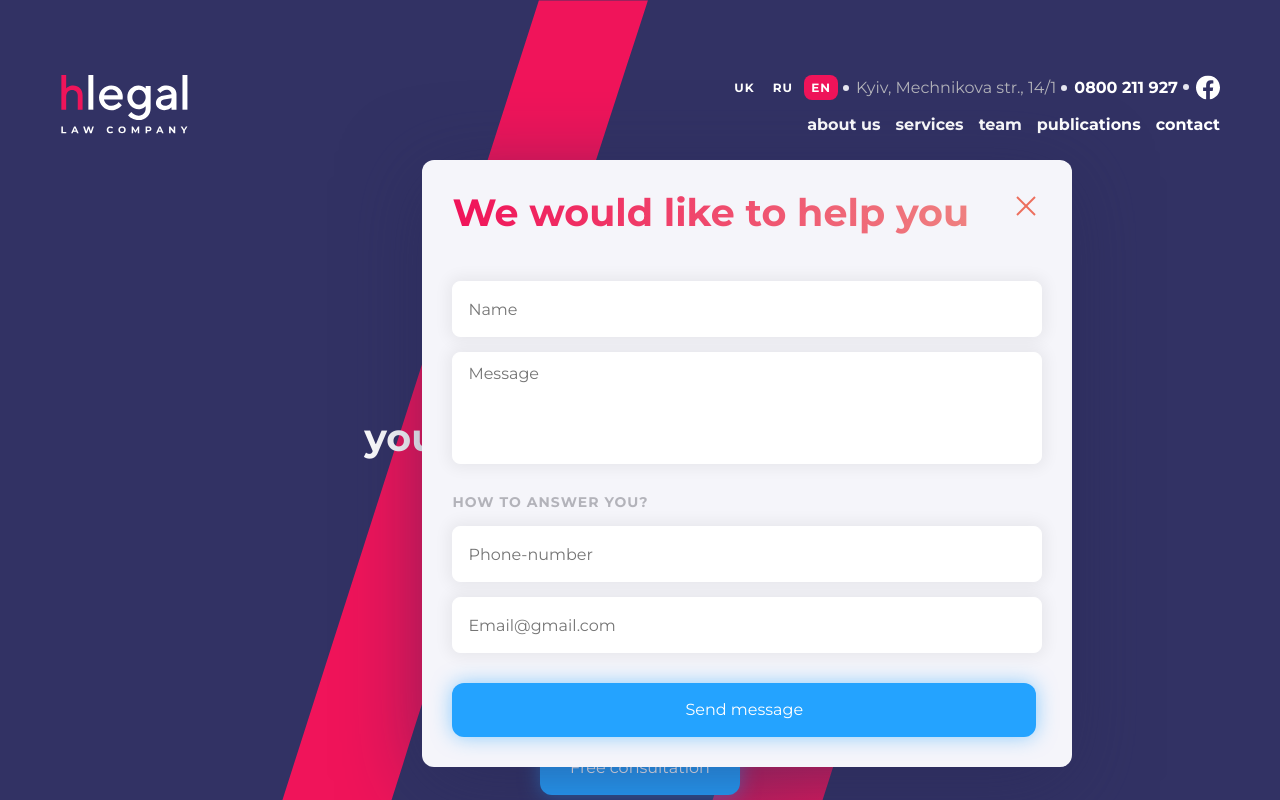
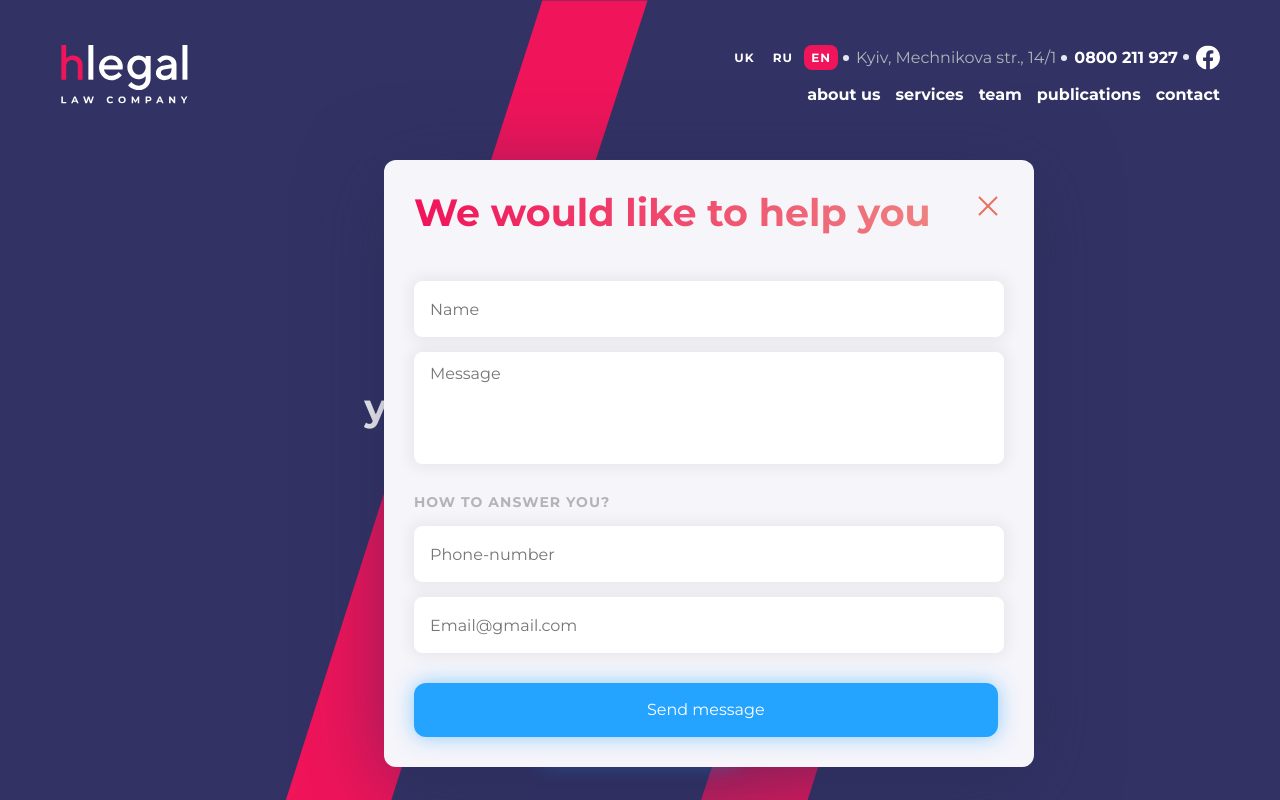
Before and after one commit to DramaretskyiMaksym/FinalWork, a website: page index.html in a window 1280 px wide. Both pictures are taken after a click on the button "Free consultation". Shown: the top 800 px of the page. Drawn offline with Linux system fonts and the light colour scheme.

Commit message:
edits form

```diff
--- a/index.html
+++ b/index.html
@@ -326,7 +326,7 @@
 
     </div>
   </section>
-  <form  class=" form-form " action="https://fom.in.ua/echo" target="_blank" method="post">
+  <form  class=" form " action="https://fom.in.ua/echo" target="_blank" method="post">
     <div class="user-name">
       <legend>We would like to help you</legend>
       <input  class="name" type="text" name="user-name" placeholder="Name"  required>
@@ -341,7 +341,7 @@
     <button class="close__form-form" type="button" id="close-form"></button>
   </form>
   <script>
-    const form = document.querySelector('.form-form');
+    const form = document.querySelector('.form');
     const openButton = document.querySelector('#open-form')
     const closeButton = document.querySelector('#close-form')
 
--- a/scss/media/_tablet-1024.scss
+++ b/scss/media/_tablet-1024.scss
@@ -12,7 +12,7 @@
     position: relative;
     bottom: -25px;
     justify-content: flex-end;
-    padding: 50px 0px 0px 0px;
+    padding: 20px 0px 0px 0px;
   }
   .header__nav {
     flex-direction: row;
--- a/scss/media/_tablet-768.scss
+++ b/scss/media/_tablet-768.scss
@@ -15,7 +15,7 @@
   .header__info {
     background-color:transparent;
     justify-content:flex-start;
-    padding: 50px 0px 30px 0px;
+    padding: 20px 0px 30px 0px;
   }
 
   .header__address {
--- a/scss/sections/_form.scss
+++ b/scss/sections/_form.scss
@@ -1,15 +1,15 @@
 
 
-.form-form {
+.form {
   display:none;
   width: 650px;
   padding: 30px 30px;
   position: fixed;
-  z-index: 1;
+  // z-index: 1;
   top: 20%;
-  left: 33%;
+  left: 30%;
   transform: translate(-50% -50%);
-  background: #F5F5FA;
+  background-color: #F5F5FA;
   box-shadow: 0px 15px 80px rgba(40, 40, 86, 0.5);
   border-radius: 12px;
   legend {
@@ -27,13 +27,16 @@
 
 .form__showed {
   display: block;
+  // position: absolute;
+  // top: 18%;
+  // left: 30%;
 }
 
 .close__form-form {
   position: absolute;
   top:30px ;
   right: 30px;
-  background-image: url("../../images/Close_Form.svg");
+  background-image: url("../images/Close_Form.svg");
   width: 32px;
   height: 32px;
   border:#EC6F5D;
@@ -66,11 +69,12 @@
 }
 
 input {
+  display: block;
   font-weight: 500;
   font-size: 16px;
   line-height: 26px;
   color: #B3B3BA;
-  width: 590px;
+  width: 100%;
   height: 56px;
   padding: 15px 0px 15px 15px;
   border: 1px solid #FFFFFF;
```
Also changed, not shown: css/styles.css.
